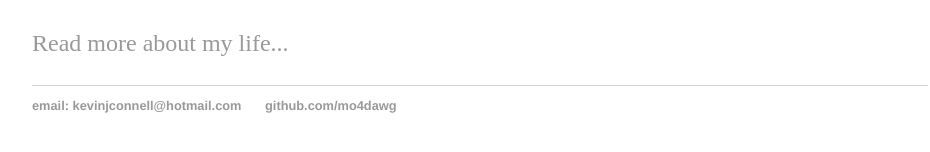
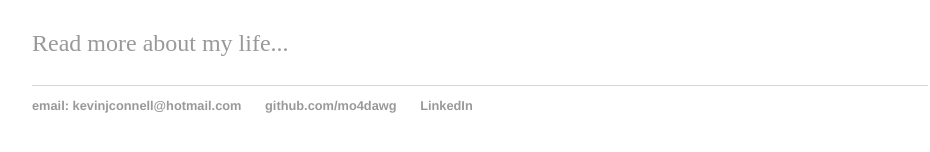
Before and after one commit to mo4dawg/mo4dawg.github.io, a Jekyll site: the page built from index.html, in a window 1280 px wide. Shown: the part 360-512 px from the top of the page, without its empty margins (160-1090 px from the left). Built offline with Jekyll 4.4.1, drawn with Linux system fonts in a browser that asks for light colours.

Commit message:
Update default.html

```diff
--- a/_layouts/default.html
+++ b/_layouts/default.html
@@ -23,6 +23,7 @@
 	    		<ul>
 	        		<li><a href="mailto:kevinjconnell@hotmail.com">email: kevinjconnell@hotmail.com</a></li>
 	        		<li><a href="https://github.com/mo4dawg">github.com/mo4dawg</a></li>
+	        		<li><a href="https://www.linkedin.com/in/kevin-connell-39132614">LinkedIn</a></li>
 				</ul>
 			</footer>
 		</body>
```
